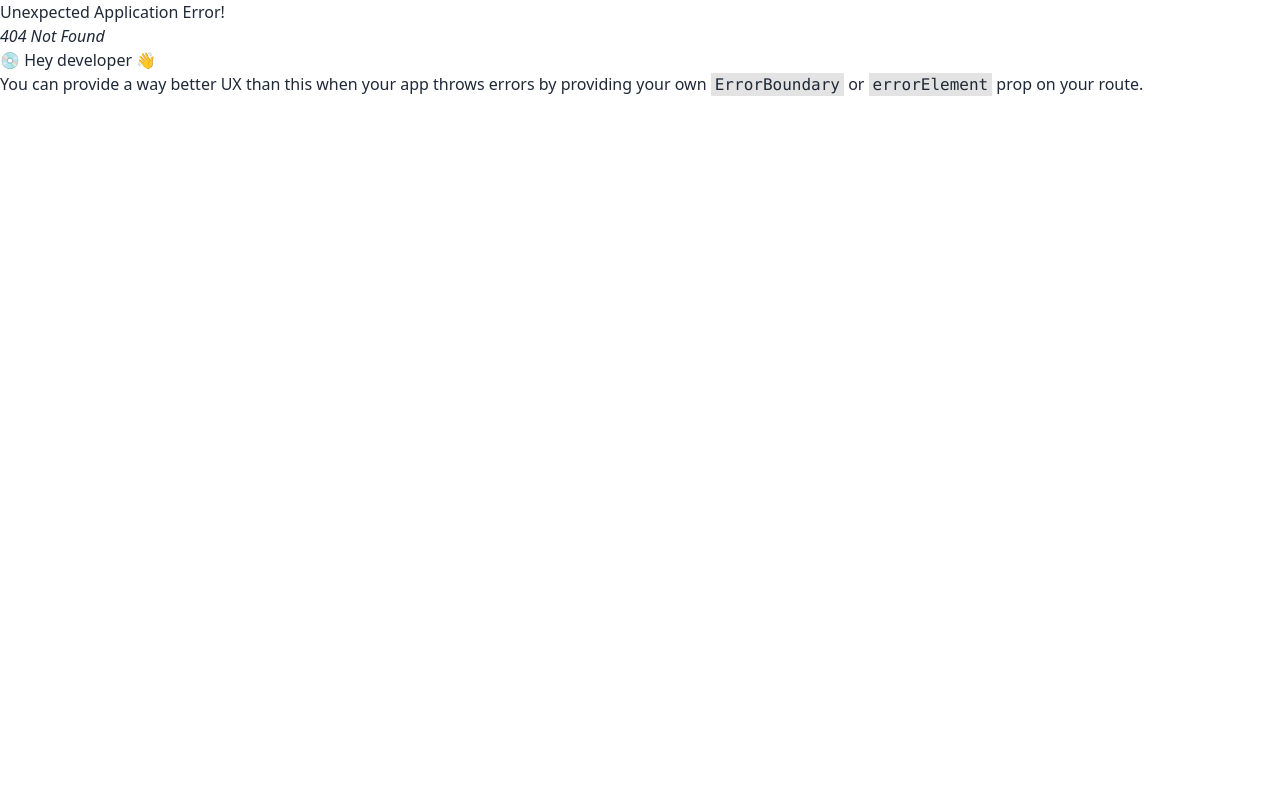
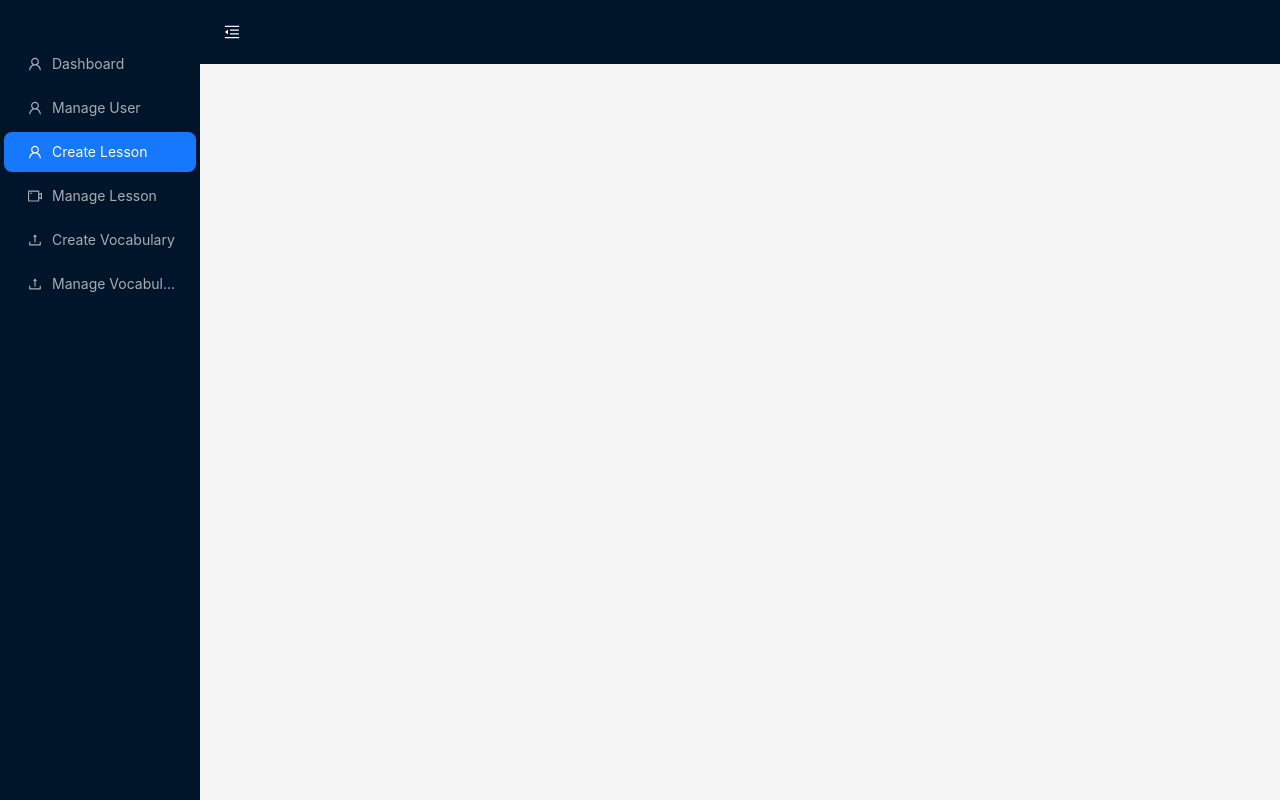
Before and after one commit to shaikTazUddin01/JapaneseVocabularyAppClient, a React (Vite) app: page /admin/manageVocabulary in a window 1280 px wide. Before the commit this address had no page. Built offline with nearby package versions, Linux system fonts and the light colour scheme.

Commit message:
added user data table

```diff
--- a/src/components/Admin/Sidebar.jsx
+++ /dev/null
@@ -1,66 +0,0 @@
-import { useState } from 'react';
-
-import { Button, Menu } from 'antd';
-import { MenuFoldOutlined, MenuUnfoldOutlined } from '@ant-design/icons';
-
-
-
-const items = [
-  { key: '1', label: 'Option 1' },
-  { key: '2', label: 'Option 2' },
-  { key: '3', label: 'Option 3' },
-  {
-    key: 'sub1',
-    label: 'Navigation One',
-
-    children: [
-      { key: '5', label: 'Option 5' },
-      { key: '6', label: 'Option 6' },
-      { key: '7', label: 'Option 7' },
-      { key: '8', label: 'Option 8' },
-    ],
-  },
-  {
-    key: 'sub2',
-    label: 'Navigation Two',
-
-    children: [
-      { key: '9', label: 'Option 9' },
-      { key: '10', label: 'Option 10' },
-      {
-        key: 'sub3',
-        label: 'Submenu',
-        children: [
-          { key: '11', label: 'Option 11' },
-          { key: '12', label: 'Option 12' },
-        ],
-      },
-    ],
-  },
-];
-
-const Sidebar= () => {
-  const [collapsed, setCollapsed] = useState(false);
-
-  const toggleCollapsed = () => {
-    setCollapsed(!collapsed);
-  };
-
-  return (
-    <div style={{ width: 256 }}>
-      <Button type="primary" onClick={toggleCollapsed} style={{ marginBottom: 16 }}>
-        {collapsed ? <MenuUnfoldOutlined /> : <MenuFoldOutlined />}
-      </Button>
-      <Menu
-        defaultSelectedKeys={['1']}
-        defaultOpenKeys={['sub1']}
-        mode="inline"
-        theme="dark"
-        inlineCollapsed={collapsed}
-        items={items}
-      />
-    </div>
-  );
-};
-
-export default Sidebar;
--- a/src/layout/AdminLayout.jsx
+++ b/src/layout/AdminLayout.jsx
@@ -1,66 +1,104 @@
-import  { useState } from 'react';
+import { useState } from "react";
 import {
   MenuFoldOutlined,
   MenuUnfoldOutlined,
   UploadOutlined,
   UserOutlined,
   VideoCameraOutlined,
-} from '@ant-design/icons';
-import { Button, Layout, Menu } from 'antd';
-import { Outlet } from 'react-router-dom';
+} from "@ant-design/icons";
+import { Button, Layout, Menu } from "antd";
+import { Outlet, useNavigate } from "react-router-dom";
 
 const { Header, Sider, Content } = Layout;
 
-const AdminLayout= () => {
+const AdminLayout = () => {
   const [collapsed, setCollapsed] = useState(false);
 
+  const navigate = useNavigate();
+
+  const menuItems = [
+    {
+      key: "6",
+      icon: <UserOutlined />,
+      label: "Dashboard",
+      path: "/admin",
+    },
+    {
+      key: "5",
+      icon: <UserOutlined />,
+      label: "Manage User",
+      path: "/admin/manageUser",
+    },
+    {
+      key: "1",
+      icon: <UserOutlined />,
+      label: "Create Lesson",
+      path: "/admin/createLesson",
+    },
+    {
+      key: "2",
+      icon: <VideoCameraOutlined />,
+      label: "Manage Lesson",
+      path: "/admin/manageLesson",
+    },
+    {
+      key: "3",
+      icon: <UploadOutlined />,
+      label: "Create Vocabulary",
+      path: "/admin/createVocabulary",
+    },
+    {
+      key: "4",
+      icon: <UploadOutlined />,
+      label: "Manage Vocabulary",
+      path: "/admin/manageVocabulary",
+    },
+  ];
 
   return (
     <Layout>
-      <Sider trigger={null} collapsible collapsed={collapsed} className='h-screen sticky top-0'>
+      <Sider
+        trigger={null}
+        collapsible
+        collapsed={collapsed}
+        className="h-screen sticky top-0"
+      >
         <div className="demo-logo-vertical" />
 
         <Menu
+          className="pt-10"
           theme="dark"
           mode="inline"
-          defaultSelectedKeys={['1']}
-          items={[
-            {
-              key: '1',
-              icon: <UserOutlined />,
-              label: 'nav 1',
-            },
-            {
-              key: '2',
-              icon: <VideoCameraOutlined />,
-              label: 'nav 2',
-            },
-            {
-              key: '3',
-              icon: <UploadOutlined />,
-              label: 'nav 3',
-            },
-          ]}
+          defaultSelectedKeys={["1"]}
+          onClick={(e) => {
+            const selectedItem = menuItems.find((item) => item.key === e.key);
+            if (selectedItem) {
+              navigate(selectedItem.path);
+            }
+          }}
+          items={menuItems.map(({ key, icon, label }) => ({
+            key,
+            icon,
+            label,
+          }))}
         />
       </Sider>
       <Layout>
-        <Header style={{ padding: 0 }} className='sticky top-0 bg-[#001529]'>
+        <Header style={{ padding: 0 }} className="sticky top-0 bg-[#001529] z-20">
           <Button
-          className='text-white'
+            className="text-white"
             type="text "
             icon={collapsed ? <MenuUnfoldOutlined /> : <MenuFoldOutlined />}
             onClick={() => setCollapsed(!collapsed)}
             style={{
-              fontSize: '16px',
+              fontSize: "16px",
               width: 64,
               height: 64,
             }}
           />
         </Header>
-        <Content
-
-        >
-          <Outlet/>
+        <Content className="p-5">
+          <Outlet />
         </Content>
       </Layout>
     </Layout>
--- /dev/null
+++ b/src/pages/Admin/CreateLesson.jsx
@@ -0,0 +1,11 @@
+
+
+const CreateLesson = () => {
+    return (
+        <div>
+
+        </div>
+    );
+};
+
+export default CreateLesson;
--- /dev/null
+++ b/src/pages/Admin/CreateVocabulary.jsx
@@ -0,0 +1,11 @@
+
+
+const CreateVocabulary = () => {
+    return (
+        <div>
+
+        </div>
+    );
+};
+
+export default CreateVocabulary;
--- /dev/null
+++ b/src/pages/Admin/ManageLesson.jsx
@@ -0,0 +1,11 @@
+
+
+const ManageLesson = () => {
+    return (
+        <div>
+
+        </div>
+    );
+};
+
+export default ManageLesson;
--- /dev/null
+++ b/src/pages/Admin/ManageUser.jsx
@@ -0,0 +1,74 @@
+import { Button, Space, Table } from "antd";
+import { useGetUserQuery } from "../../redux/Features/Auth/authApi";
+
+const columns = [
+  {
+    title: "Image",
+    dataIndex: "image",
+    key: "image",
+    render: (item) => {
+      return <img src={item} className="size-10 rounded-md border border-blue-600" />;
+    },
+  },
+  {
+    title: "Name",
+    dataIndex: "name",
+    key: "name",
+    render: (text) => <a>{text}</a>,
+  },
+
+  {
+    title: "Email",
+    dataIndex: "email",
+    key: "email",
+  },
+  {
+    title: "Role",
+    key: "role",
+    dataIndex: "role",
+  },
+  {
+    title: "Action",
+    key: "action",
+    width:100,
+    render: (item) => {
+      return (
+        <Space size="middle">
+          <Button type="primary">Edit</Button>
+          <Button type="">Delete</Button>
+        </Space>
+      );
+    },
+  },
+];
+
+const ManageUser = () => {
+  // get user data
+  const { data: userData, isLoading, isFetching } = useGetUserQuery(undefined);
+
+  console.log(userData?.data);
+
+  const data = userData?.data?.map((user) => {
+    return {
+      key: user?._id,
+      image: user?.image,
+      name: user?.name,
+      email: user?.email,
+      role: user?.role,
+    };
+  });
+
+  return (
+    <>
+      <h1 className="text-2xl text-center mb-2 font-bold">User Management</h1>
+      <Table
+        columns={columns}
+        dataSource={data}
+        scroll={{ x: 400 }}
+        loading={isLoading || isFetching}
+      />
+    </>
+  );
+};
+
+export default ManageUser;
--- /dev/null
+++ b/src/pages/Admin/ManageVacabulary.jsx
@@ -0,0 +1,11 @@
+
+
+const ManageVacabulary = () => {
+    return (
+        <div>
+
+        </div>
+    );
+};
+
+export default ManageVacabulary;
--- a/src/redux/Features/Auth/authApi.js
+++ b/src/redux/Features/Auth/authApi.js
@@ -17,8 +17,15 @@ export const authApi = baseApi.injectEndpoints({
         body: data,
       }),
     }),
+    getUser: builder.query({
+      query: () => ({
+        url: "/auth/getUser",
+        method: "GET",
+
+      }),
+    }),
 
   }),
 });
 
-export const { useSignupApiMutation ,useLoginApiMutation} = authApi;
+export const { useSignupApiMutation ,useLoginApiMutation ,useGetUserQuery} = authApi;
```
Also changed, not shown: src/router/Router.jsx (+25 -0 lines).
